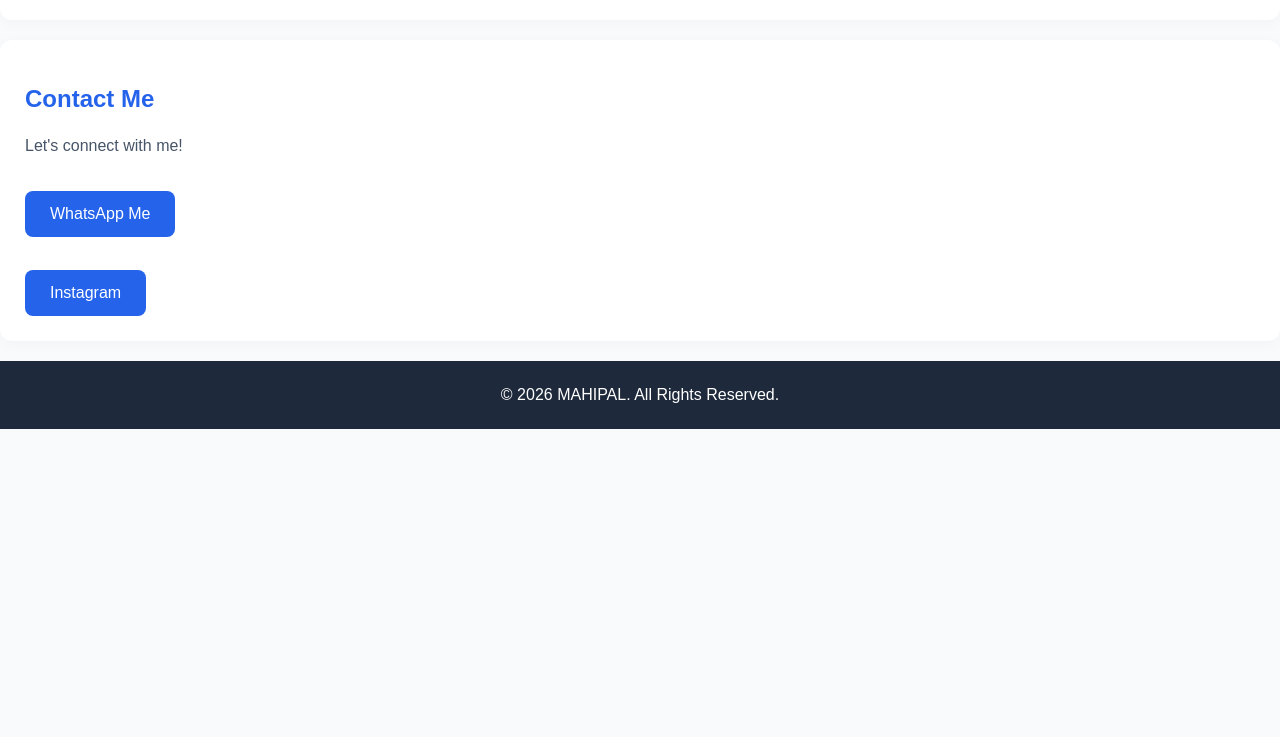
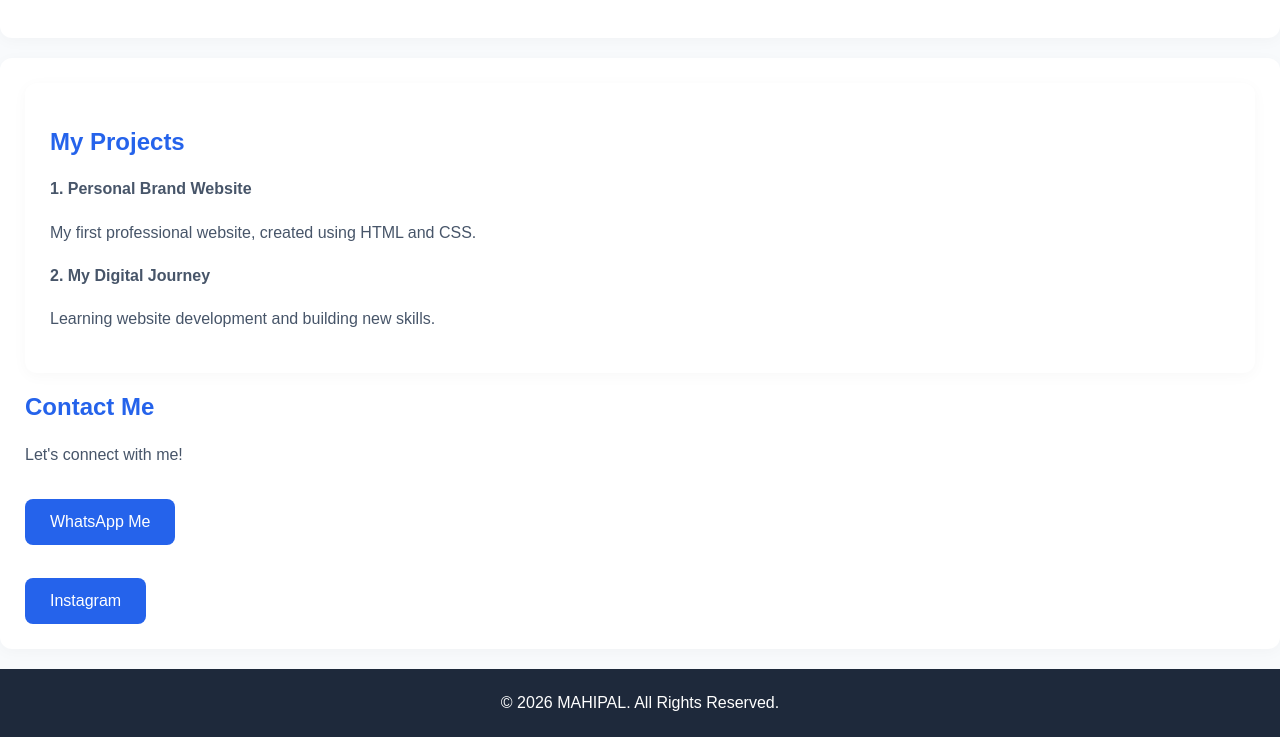
Before and after one commit to mahipalsinghzala7-gif/mahipal, a plain HTML site: page index.html in a window 1280 px wide. Shown: the part 866-1603 px from the top of the page. Before the commit the page ends 1295 px from the top, so only its background shows below. Drawn offline with Linux system fonts and the light colour scheme.

Commit message:
Update index.html

```diff
--- a/index.html
+++ b/index.html
@@ -1,6 +1,4 @@
-
-<!DOCTYPE html>
-<html lang="en">
+html lang="en">
 <head>
 <meta charset="UTF-8">
 <meta name="viewport" content="width=device-width, initial-scale=1.0">
@@ -133,6 +131,27 @@ footer {
 
 
 <div class="card" id="contact">
+
+<div class="card" id="projects">
+  <h2>My Projects</h2>
+
+  <p>
+    <b>1. Personal Brand Website</b>
+  </p>
+  <p>
+    My first professional website,
+    created using HTML and CSS.
+  </p>
+
+  <p>
+    <b>2. My Digital Journey</b>
+  </p>
+  <p>
+    Learning website development
+    and building new skills.
+  </p>
+</div>
+
   <h2>Contact Me</h2>
   <p>Let's connect with me!</p>
 
```
